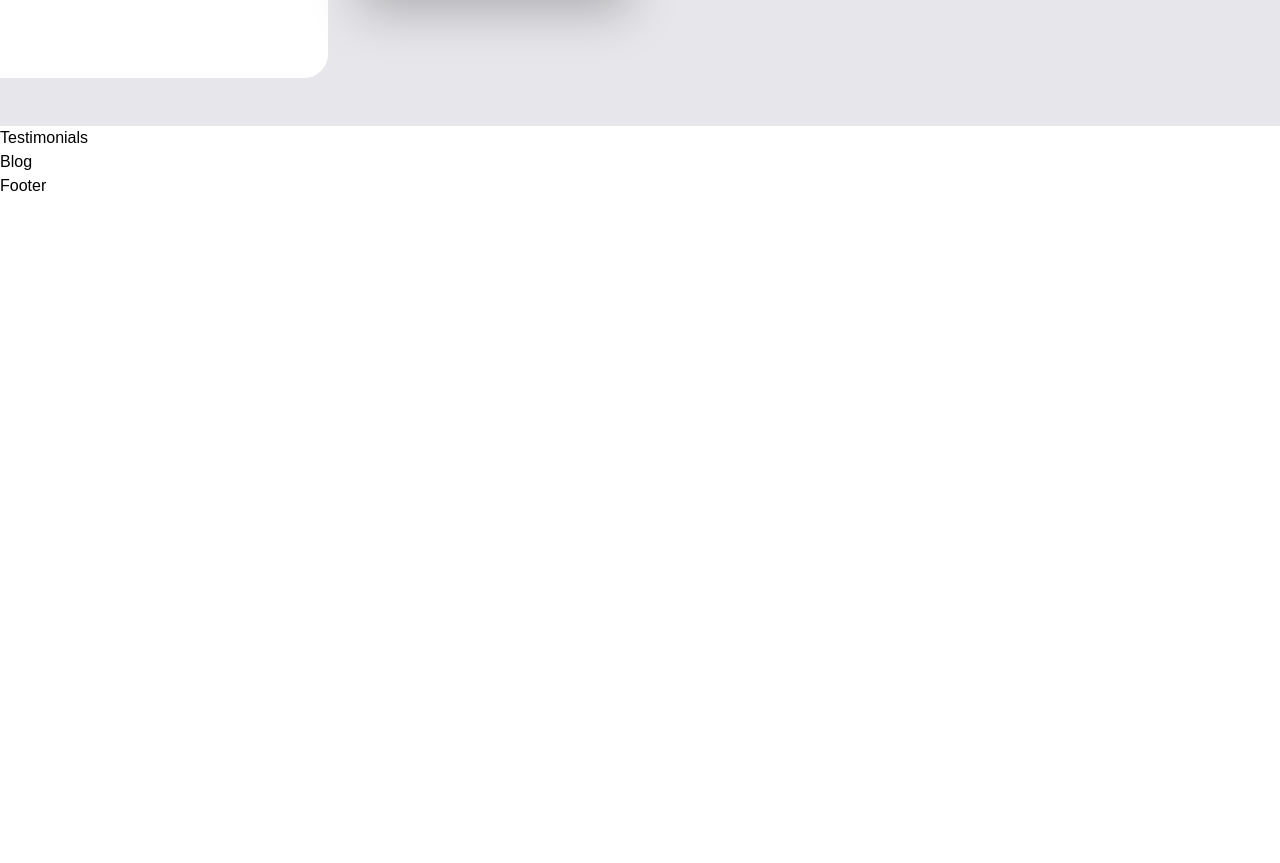
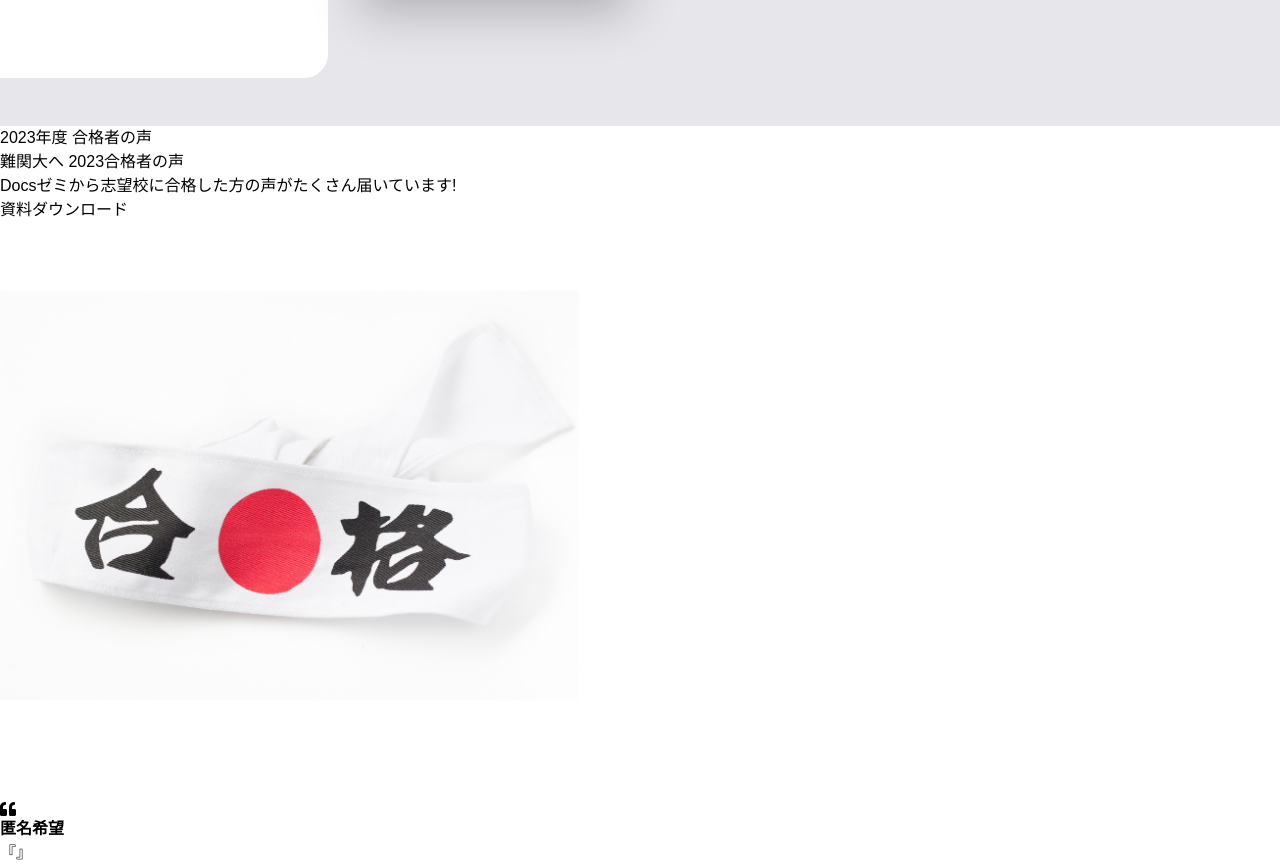
Before and after one commit to tajimamsk/next-tailwind-hp, a Next.js app: page / in a window 1280 px wide. Shown: the part 2645-3508 px from the top of the page. Before the commit the page ends 2843 px from the top, so only its background shows below. Built offline with nearby package versions, Linux system fonts and the light colour scheme; a web font is replaced by a local one.

Commit message:
データの表示まで

```diff
--- a/components/Testimonials.js
+++ b/components/Testimonials.js
@@ -1,7 +1,127 @@
+import Image from "next/image";
+import Link from "next/link";
 import React from "react";
+import { FaQuoteLeft } from "react-icons/fa";
+
+const testimonialsContent = {
+  text: {
+    subtitle: "2023年度 合格者の声",
+    title: "難関大へ 2023合格者の声",
+    description: "Docsゼミから志望校に合格した方の声がたくさん届いています!",
+  },
+  testimonials: [
+    {
+      img: "/assets/person1.png",
+      name: "匿名希望",
+      titleRole: "スペシャルコースを利用",
+      testimony: "",
+    },
+    {
+      img: "/assets/person2.png",
+      name: "田中さん",
+      titleRole: "ノーマルコースを利用",
+      testimony: "",
+    },
+    {
+      img: "/assets/person3.png",
+      name: "小林さん",
+      titleRole: "スペシャルコースを利用",
+      testimony: "",
+    },
+  ],
+};
 
 const Testimonials = () => {
-  return <div>Testimonials</div>;
+  return (
+    <section id="testimonials">
+      <div>
+        <div>
+          {/* 右 */}
+          <div>
+            <span>{testimonialsContent.text.subtitle}</span>
+            <h2>{testimonialsContent.text.title}</h2>
+            <p>{testimonialsContent.text.description}</p>
+            <div>
+              <Link href="">資料ダウンロード</Link>
+            </div>
+          </div>
+          {/* 左 */}
+          <div>
+            <div>
+              {/* ２番目だけ弾く */}
+              <div>
+                <div>
+                  <div>
+                    {testimonialsContent.testimonials.map((item, index) => {
+                      if (index === 1) return null;
+                      return (
+                        <div>
+                          <div>
+                            <Image
+                              src={item.img}
+                              width={579}
+                              height={720}
+                              alt="img1"
+                            />
+                            <span>
+                              <FaQuoteLeft />
+                            </span>
+                          </div>
+
+                          <div>
+                            <strong>{item.name}</strong>
+                            <span>{item.titlerole}</span>
+                          </div>
+
+                          <div>
+                            <blockquote>『{item.testimony}』</blockquote>
+                          </div>
+                        </div>
+                      );
+                    })}
+                  </div>
+                </div>
+
+                <div>
+                  <div>
+                    <div />
+
+                    <div>
+                      <div>
+                        <div>
+                          <Image
+                            src={testimonialsContent.testimonials[1].img}
+                            width={579}
+                            height={720}
+                            alt="img2"
+                          />
+                          <span>
+                            <FaQuoteLeft />
+                          </span>
+                        </div>
+                        <div>
+                          <strong>
+                            {testimonialsContent.testimonials[1].name}
+                          </strong>
+                          <span>
+                            {testimonialsContent.testimonials[1].titlerole}
+                          </span>
+                        </div>
+                      </div>
+
+                      <blockquote>
+                        『{testimonialsContent.testimonials[1].testimony}』
+                      </blockquote>
+                    </div>
+                  </div>
+                </div>
+              </div>
+            </div>
+          </div>
+        </div>
+      </div>
+    </section>
+  );
 };
 
 export default Testimonials;
```
